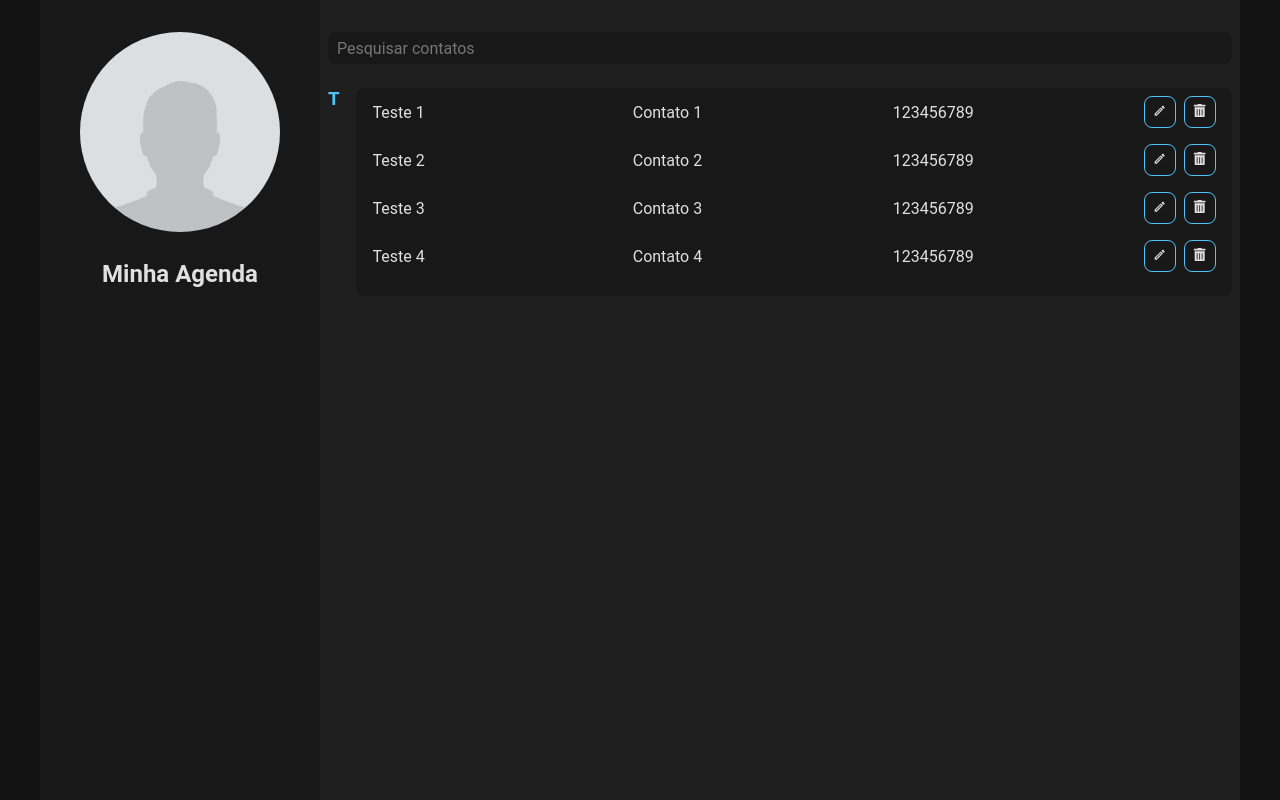
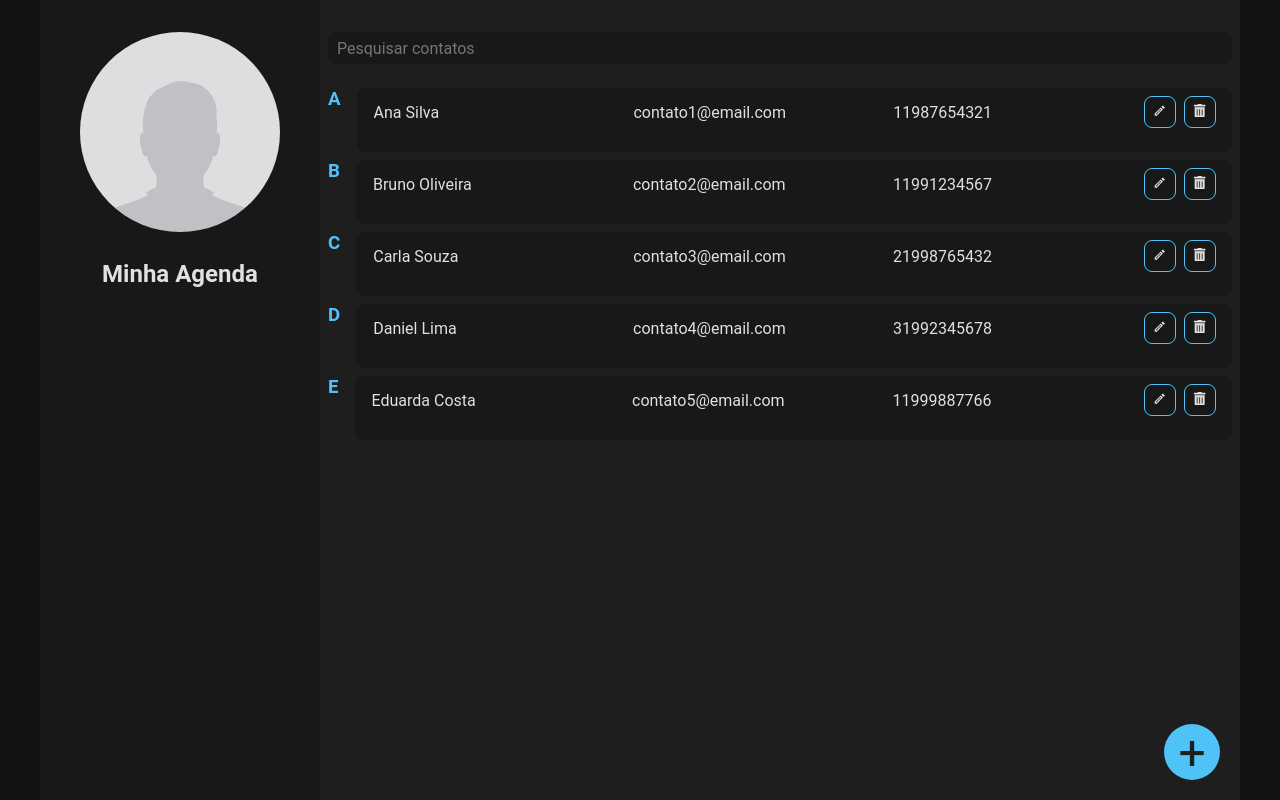
Before and after one commit to JovanneSousa/agenda, a React (Vite) app: page / in a window 1280 px wide. Built offline with nearby package versions, Linux system fonts and the light colour scheme.

Commit message:
feat: finalizando funcionalidade de adicionar contato com a modal

```diff
--- a/package.json
+++ b/package.json
@@ -6,7 +6,7 @@
   "scripts": {
     "dev": "vite",
     "build": "tsc -b && vite build",
-    "lint": "eslint . --ext ts, tsx --fix",
+    "lint": "eslint . --ext ts, tsx --fix, eslint . --fix",
     "preview": "vite preview",
     "format": "prettier --write"
   },
--- a/src/App.tsx
+++ b/src/App.tsx
@@ -3,15 +3,27 @@ import Perfil from './Components/Aside'
 import Container from './Components/Content'
 import { GlobalStyle } from './globalStyle'
 import { store } from './Store'
+import AddContact from './Components/addContactModal'
+import { useState } from 'react'
 
 function App() {
+  const [isAddButtonActive, setIsAddbuttonActive] = useState(false)
+
+  const handleAddButtonClick = () => {
+    setIsAddbuttonActive(!isAddButtonActive)
+  }
+
   return (
     <Provider store={store}>
       <GlobalStyle />
       <div className="container">
         <Perfil />
-        <Container />
+        <Container
+          isAddButtonActive={isAddButtonActive}
+          onClick={handleAddButtonClick}
+        />
       </div>
+      {isAddButtonActive && <AddContact onClose={handleAddButtonClick} />}
     </Provider>
   )
 }
--- a/src/Components/Contacts/styles.ts
+++ b/src/Components/Contacts/styles.ts
@@ -39,6 +39,7 @@ export const ButtonDiv = styled.div`
     width: 32px;
     border-radius: 8px;
     border: 1px solid ${cores.buttonColor};
+    cursor: pointer;
   }
 
   .isActive,
--- a/src/Components/Content/index.tsx
+++ b/src/Components/Content/index.tsx
@@ -1,12 +1,22 @@
+import AddButton from '../addButton'
 import Contacts from '../Contacts'
 import SearchBar from '../SearchBar'
 import { ContainerSection } from './styles'
 
-const Container = () => {
+interface ContainerProps {
+  onClick: () => void
+  isAddButtonActive: boolean
+}
+
+const Container: React.FC<ContainerProps> = ({
+  onClick,
+  isAddButtonActive,
+}) => {
   return (
     <ContainerSection>
       <SearchBar />
       <Contacts />
+      {!isAddButtonActive && <AddButton onClick={onClick} />}
     </ContainerSection>
   )
 }
--- a/src/Components/Content/styles.ts
+++ b/src/Components/Content/styles.ts
@@ -8,6 +8,7 @@ export const ContainerSection = styled.div`
   max-height: 85vw;
   overflow-y: scroll;
   scrollbar-width: none;
+  position: relative;
 
   input {
     height: 32px;
--- /dev/null
+++ b/src/Components/addButton/index.tsx
@@ -0,0 +1,11 @@
+import { StyleButton } from './styles'
+
+interface AddButtonProps {
+  onClick: () => void
+}
+
+const AddButton: React.FC<AddButtonProps> = ({ onClick }) => {
+  return <StyleButton onClick={onClick}>+</StyleButton>
+}
+
+export default AddButton
--- /dev/null
+++ b/src/Components/addButton/styles.ts
@@ -0,0 +1,31 @@
+import styled from 'styled-components'
+import { cores } from '../../globalStyle'
+
+export const StyleButton = styled.div<{ onClick: () => void }>`
+  max-width: 56px;
+  max-height: 56px;
+  width: 100%;
+  height: 100%;
+  position: absolute;
+  bottom: 20px;
+  right: 20px;
+  font-size: 48px;
+  background-color: ${cores.buttonColor};
+  border-radius: 50%;
+  display: flex;
+  justify-content: center;
+  align-items: center;
+  cursor: pointer;
+  z-index: 10;
+  color: ${cores.container};
+  transition:
+    transform 0.3s ease,
+    background-color 0.3s ease;
+
+  &:hover {
+    background-color: ${cores.container};
+    border: 1px solid ${cores.buttonColor};
+    color: ${cores.buttonColor};
+    transform: scale(1.2);
+  }
+`
--- /dev/null
+++ b/src/Components/addContactModal/index.tsx
@@ -0,0 +1,85 @@
+import { FaCheck } from 'react-icons/fa'
+import { Container, Add } from './styles'
+import { cores } from '../../globalStyle'
+import { useDispatch } from 'react-redux'
+import { useState } from 'react'
+import { add } from '../../Store/reducers/contact'
+
+interface AddContactProps {
+  onClose: () => void
+}
+const AddContact: React.FC<AddContactProps> = ({ onClose }) => {
+  const dispatch = useDispatch()
+  const [email, setEmail] = useState('')
+  const [name, setName] = useState('')
+  const [number, setNumber] = useState(0)
+
+  const limpaFormulario = () => {
+    setEmail('')
+    setName('')
+    setNumber(0)
+    onClose()
+  }
+
+  const handleSubmit = (e: React.FormEvent) => {
+    e.preventDefault()
+
+    dispatch(
+      add({
+        fullName: name,
+        email,
+        number,
+      })
+    )
+
+    limpaFormulario()
+  }
+
+  return (
+    <>
+      <Container onClick={onClose}></Container>
+      <Add>
+        <h2>Adicionar Novo Contato</h2>
+        <form onSubmit={handleSubmit}>
+          <div>
+            <label htmlFor="name">Nome:</label>
+            <input
+              onChange={(e) => setName(e.target.value)}
+              value={name}
+              id="name"
+              type="text"
+            />
+          </div>
+          <div>
+            <label htmlFor="email">Email:</label>
+            <input
+              onChange={(e) => setEmail(e.target.value)}
+              value={email}
+              id="email"
+              type="email"
+            />
+          </div>
+          <div>
+            <label htmlFor="number">Numero:</label>
+            <input
+              onChange={(e) => setNumber(Number(e.target.value))}
+              value={number}
+              id="number"
+              type="text"
+            />
+          </div>
+          <div className="button">
+            <button type="submit">
+              <FaCheck color={cores.buttonColor} />
+            </button>
+            <button type="button" onClick={limpaFormulario}>
+              X
+            </button>
+          </div>
+        </form>
+      </Add>
+    </>
+  )
+}
+
+export default AddContact
--- /dev/null
+++ b/src/Components/addContactModal/styles.ts
@@ -0,0 +1,83 @@
+import styled from 'styled-components'
+import { cores } from '../../globalStyle'
+
+export const Container = styled.div`
+  position: absolute;
+  top: 0;
+  left: 0;
+  width: 100%;
+  height: 100%;
+  background-color: rgba(0, 0, 0, 0.73);
+  display: flex;
+  align-items: center;
+  justify-content: center;
+  transition: opacity 0.5s ease;
+`
+
+export const Add = styled.div`
+  background-color: ${cores.buttonColor};
+  width: 400px;
+  padding: 16px 24px;
+  border-radius: 8px;
+
+  position: fixed;
+  top: 50%;
+  left: 50%;
+  transform: translate(-50%, -50%);
+
+  h2 {
+    padding: 8px;
+    text-align: center;
+  }
+
+  div {
+    display: flex;
+    justify-content: space-between;
+    padding: 8px;
+  }
+
+  form {
+    display: block;
+    font-size: 20px;
+
+    .button {
+      width: 100%;
+      justify-content: end;
+    }
+
+    button {
+      margin-top: 8px;
+      width: 32px;
+      padding: 8px;
+      margin-right: 8px;
+      background-color: ${cores.buttonColor};
+      border: 1px solid ${cores.container};
+      border-radius: 8px;
+      font-weight: bold;
+      cursor: pointer;
+
+      &:hover {
+        background-color: ${cores.container};
+        transition: background-color 0.3s ease;
+      }
+    }
+
+    label {
+      line-height: 32px;
+    }
+
+    input {
+      border: none;
+      border-radius: 8px;
+      padding: 4px;
+      height: 32px;
+      width: 70%;
+      color: ${cores.container};
+      font-size: 16px;
+
+      &:focus {
+        border-color: ${cores.container};
+      }
+    }
+  }
+`
--- a/src/Store/reducers/contact.ts
+++ b/src/Store/reducers/contact.ts
@@ -9,27 +9,33 @@ const initialState: ContactState = {
   contacts: [
     {
       id: 1,
-      email: 'Contato 1',
-      fullName: 'Teste 1',
-      number: 123456789,
+      email: 'contato1@email.com',
+      fullName: 'Ana Silva',
+      number: 11987654321,
     },
     {
       id: 2,
-      email: 'Contato 2',
-      fullName: 'Teste 2',
-      number: 123456789,
+      email: 'contato2@email.com',
+      fullName: 'Bruno Oliveira',
+      number: 11991234567,
     },
     {
       id: 3,
-      email: 'Contato 3',
-      fullName: 'Teste 3',
-      number: 123456789,
+      email: 'contato3@email.com',
+      fullName: 'Carla Souza',
+      number: 21998765432,
     },
     {
       id: 4,
-      email: 'Contato 4',
-      fullName: 'Teste 4',
-      number: 123456789,
+      email: 'contato4@email.com',
+      fullName: 'Daniel Lima',
+      number: 31992345678,
+    },
+    {
+      id: 5,
+      email: 'contato5@email.com',
+      fullName: 'Eduarda Costa',
+      number: 11999887766,
     },
   ],
 }
```
